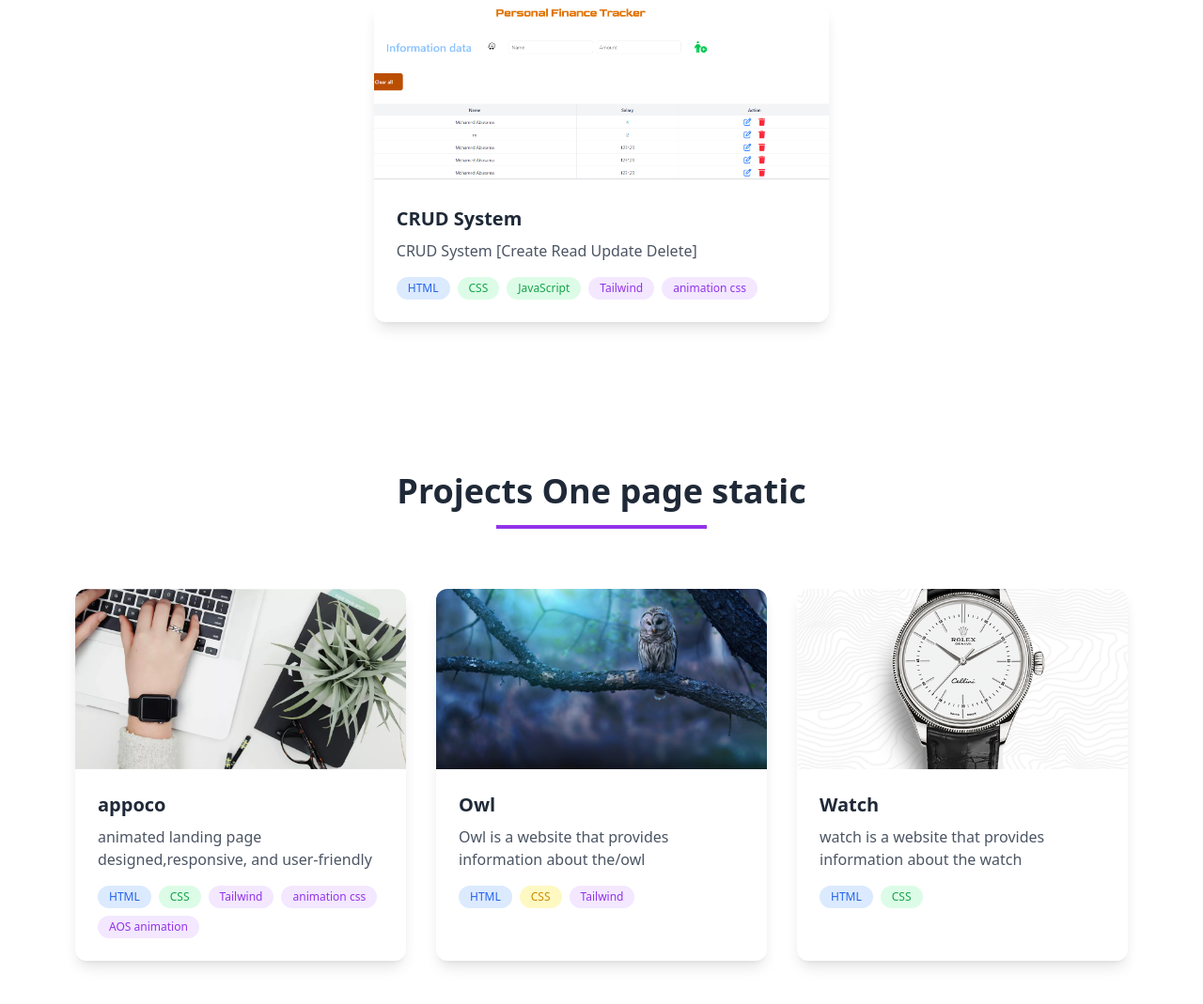
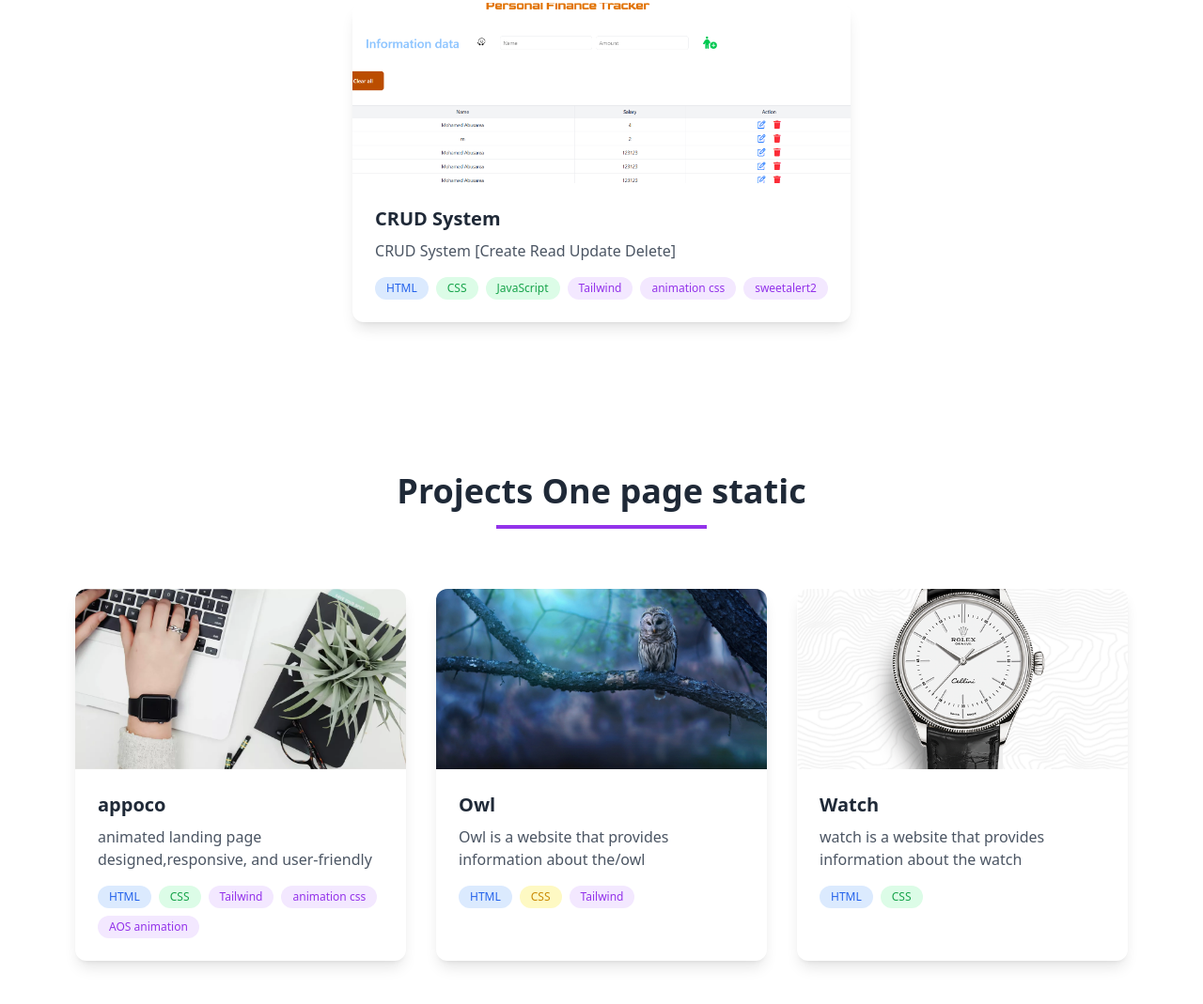
Before and after one commit to MohamedAbusarea/Portfolio, a plain HTML site: page index.html in a window 1280 px wide. Shown: the part 2359-3428 px from the top of the page at 94% size. Drawn offline with nearby package versions, Linux system fonts and the light colour scheme.

Commit message:
updateqq

```diff
--- a/index.html
+++ b/index.html
@@ -377,6 +377,7 @@
                             <span class="px-3 py-1 bg-purple-100 text-purple-600 text-xs rounded-full">Tailwind</span>
                             <span class="px-3 py-1 bg-purple-100 text-purple-600 text-xs rounded-full">animation
                                 css</span>
+                            <span class="px-3 py-1 bg-purple-100 text-purple-600 text-xs rounded-full">sweetalert2</span>
 
                         </div>
                     </div>
```
